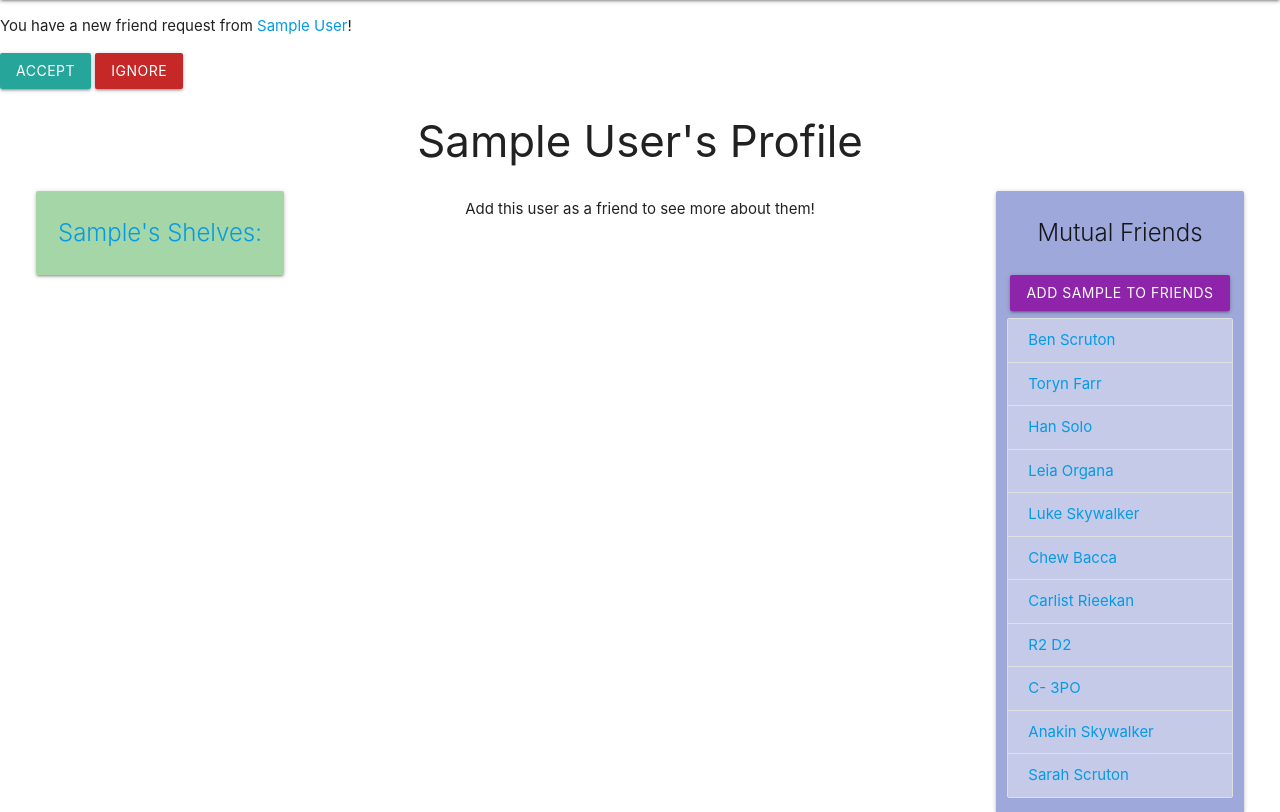
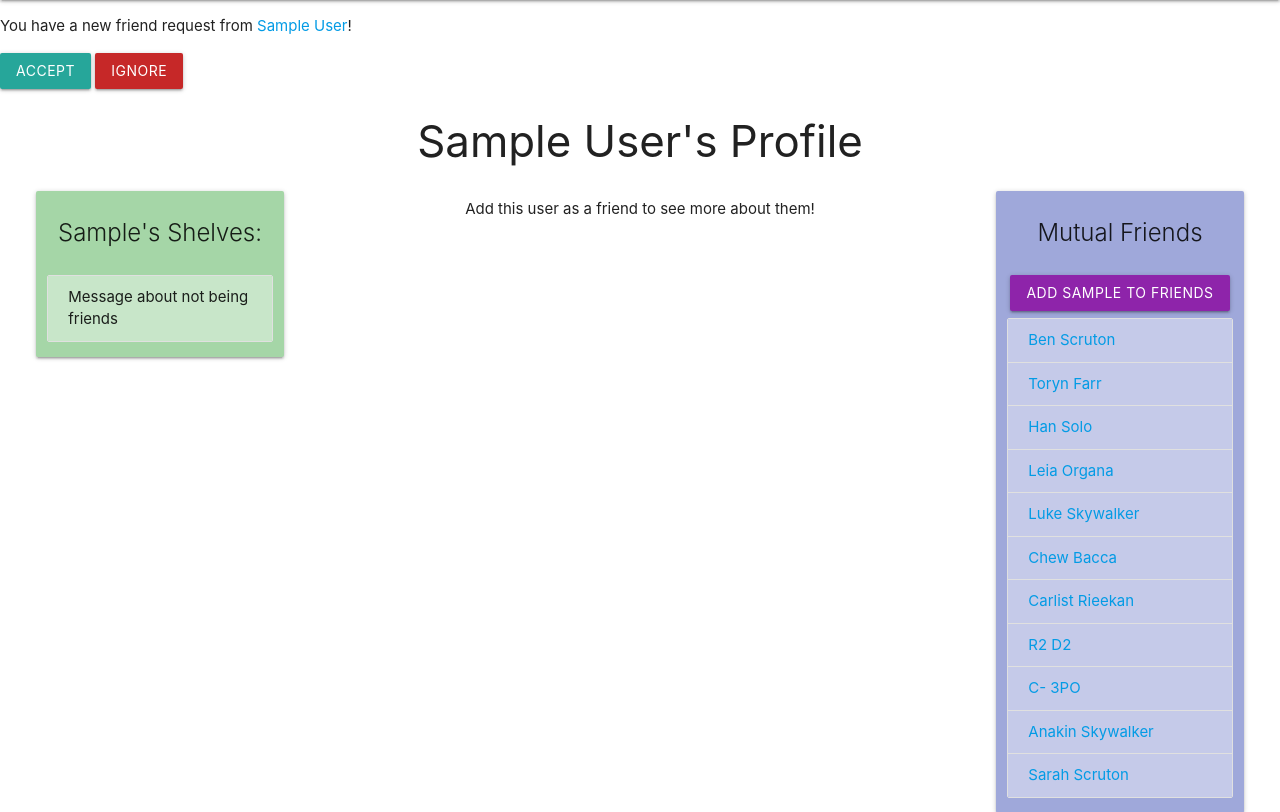
Before and after one commit to benscruton/books_project, a Django app: template books_app/templates/user_page.html in a window 1280 px wide. Shown: the part 64-876 px from the top of the page. Run offline with Django 3.2, Linux system fonts and the light colour scheme; a user stored in the database is signed in; data comes from the database, SQL or seed files in the repository; both versions use the stored data as it was after the commit; tables that the repository leaves empty hold one stand-in row (values such as "Sample post"); the template is opened without the code that fills it: values that come from a table or form of the project are taken from there, most other values are stand-ins (such as "Sample title", 1, 10 or a date in 2020).

Commit message:
limited view of non-friend profiles a bit

```diff
--- a/books_app/templates/user_page.html
+++ b/books_app/templates/user_page.html
@@ -17,21 +17,32 @@
         <aside class="col l3 m6 s12 row" id="shelves">
             <div class="col s10 offset-s1 card green lighten-3">
                 <p class="card-title center-align">
+                    {% if user in logged_in_user.friends or user.id == request.session.user_id %}
                     <a href="/users/{{user.id}}/shelves">
+                    {% endif %}
+
                         {% if user.id != request.session.user_id %}{{user.first_name}}'s {% endif %}Shelves:
+
+                    {% if user in logged_in_user.friends or user.id == request.session.user_id %}
                     </a>
+                    {% endif %}
                 </p>
+
+                <ul id="shelflist" class="collection">
 
                 {% if user in logged_in_user.friends.all or user.id == request.session.user_id %}
 
-                <ul id="shelflist" class="collection">
-                {% for shelf in user.shelves.all %}
-                    <li class="collection-item green lighten-4">
-                        <a href="/shelves/{{shelf.id}}">{{shelf.name}}</a>
-                    </li>
-                {% endfor %}
+                    {% for shelf in user.shelves.all %}
+                        <li class="collection-item green lighten-4">
+                            <a href="/shelves/{{shelf.id}}">{{shelf.name}}</a>
+                        </li>
+                    {% endfor %}
+
+                {% else %}
+                    <li class="collection-item green lighten-4">Message about not being friends</li>
+
+                {% endif %}
                 </ul>
-                {% endif %}
             </div>
         </aside>
 
```
Also changed, not shown: db.sqlite3.
